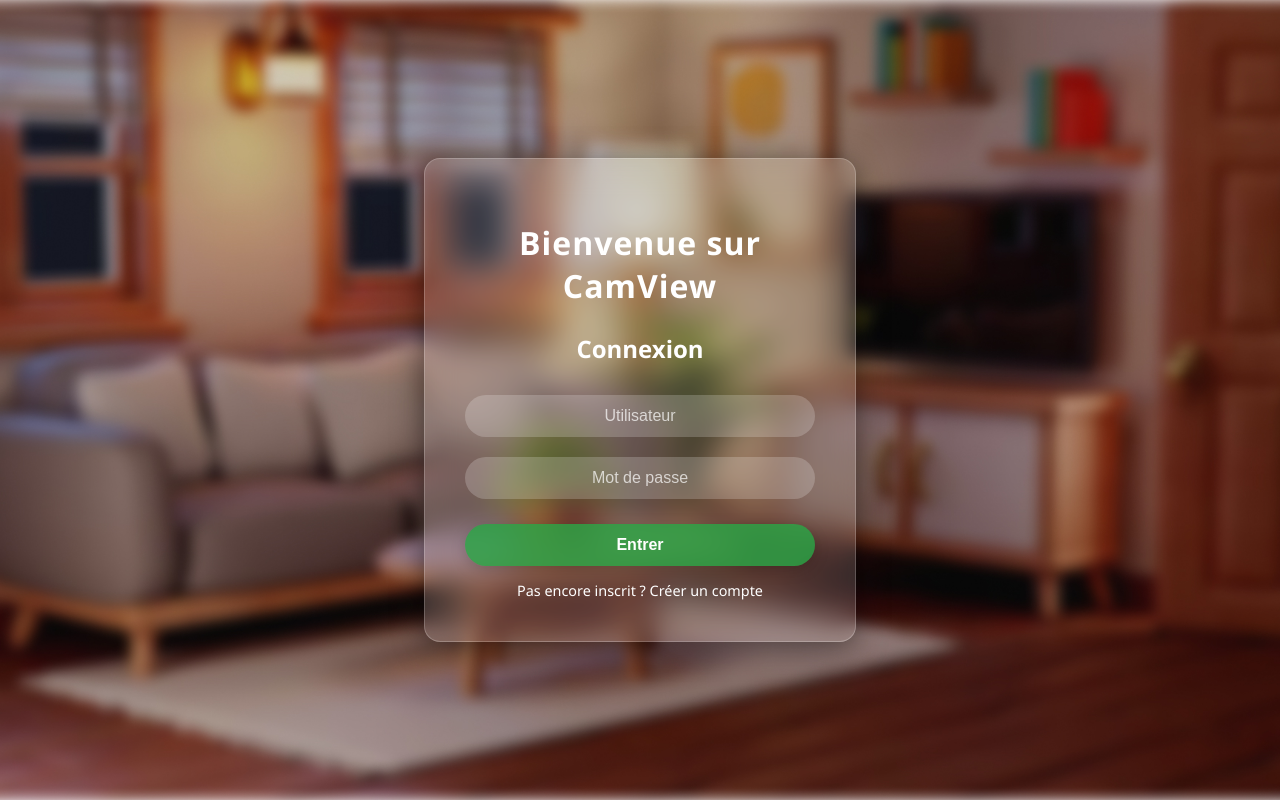
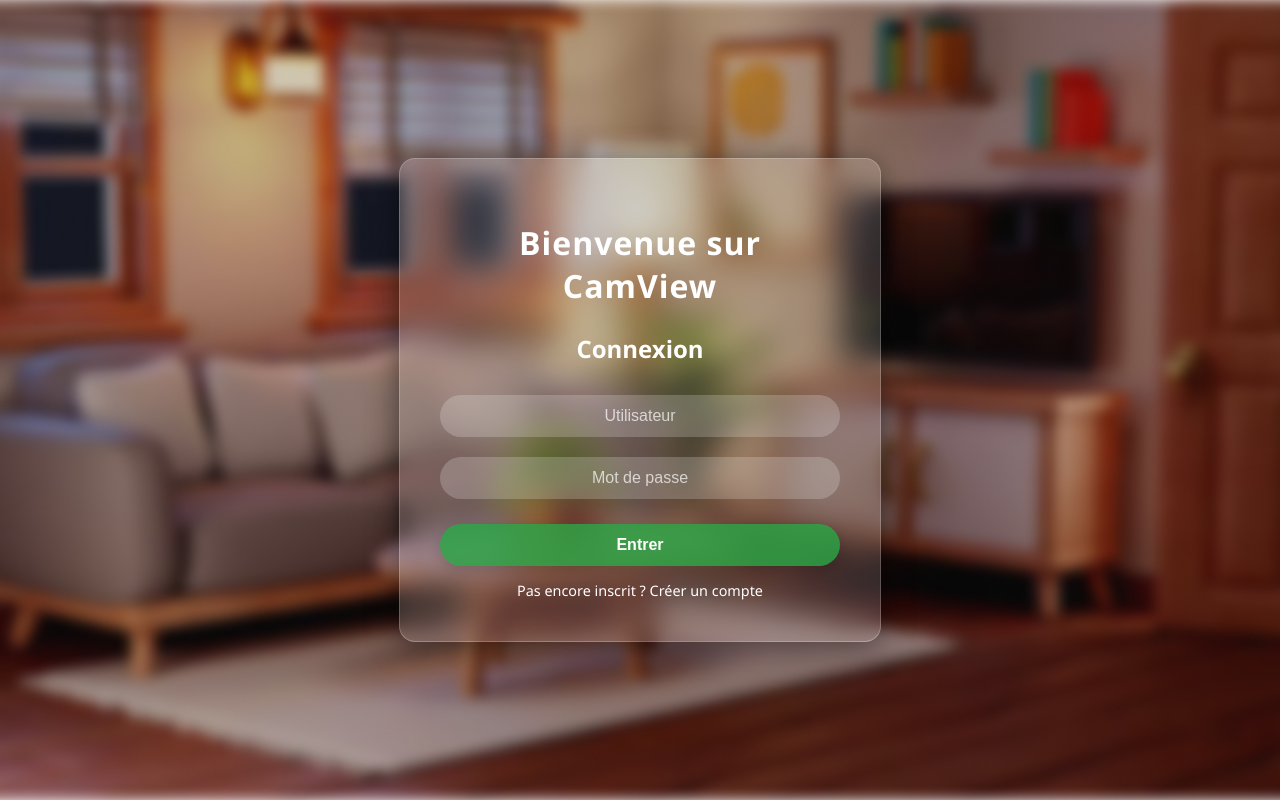
Before and after one commit to mathisbork/CamView, a PHP site: page / in a window 1280 px wide. Run offline with PHP 8.4, Linux system fonts and the light colour scheme.

Commit message:
fix card width

```diff
--- a/www/index.php
+++ b/www/index.php
@@ -72,7 +72,7 @@ if ($_SERVER['REQUEST_METHOD'] === 'POST') {
             padding: 40px;
             border-radius: 16px; /* Coins bien arrondis */
             box-shadow: 0 4px 30px rgba(0, 0, 0, 0.5); /* Ombre portée */
-            width: 350px;
+            width: 400px;
             text-align: center;
             color: white; /* Texte en blanc pour le contraste */
         }
```
